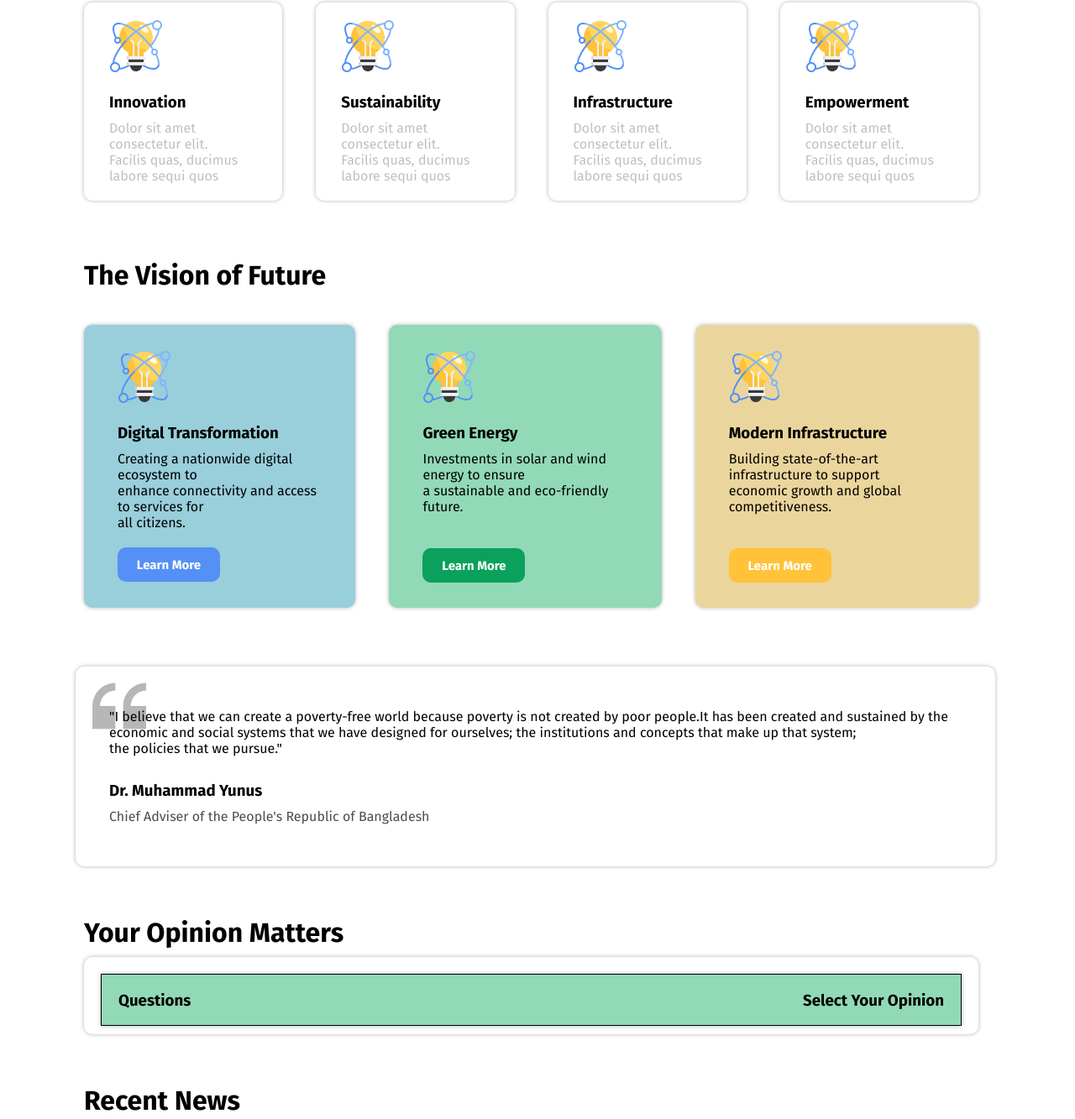
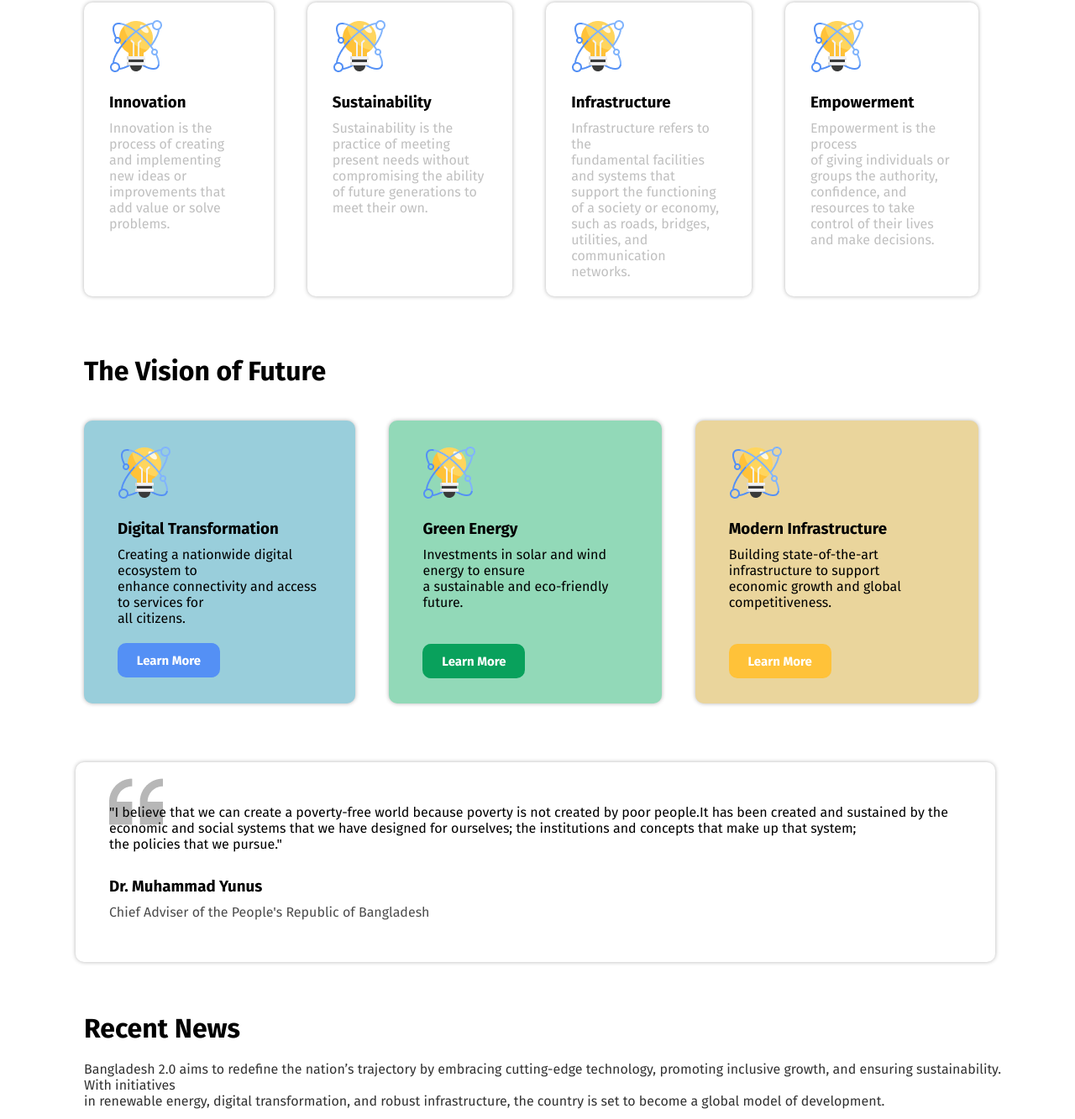
Before and after one commit to Shashuvo/Bangladesh-2.0, a plain HTML site: page index.html in a window 1280 px wide. Shown: the part 834-2167 px from the top of the page at 84% size. Drawn offline with Linux system fonts and the light colour scheme.

Commit message:
sixth commit

```diff
--- a/index.html
+++ b/index.html
@@ -3,7 +3,7 @@
 
 <head>
     <meta charset="UTF-8">
-    <meta name="viewport" content="width=device-width, initial-scale=1.0">
+    <meta name="New Bangladesh 2.0" content="width=device-width, initial-scale=1.0">
     <title>New Bangladesh 2.0</title>
     <link rel="stylesheet" href="style.css">
     <link rel="preconnect" href="https://fonts.googleapis.com">
@@ -43,22 +43,22 @@
                 <div class="innovation bgc">
                     <img src="assets/card-icon.png" alt="No Image">
                     <h3>Innovation</h3>
-                    <P>Dolor sit amet consectetur elit.<br> Facilis quas, ducimus labore sequi quos </P>
+                    <P>Innovation is the process of creating and implementing new ideas or improvements that add value or solve problems.</P>
                 </div>
                 <div class="Sustainability bgc">
                     <img src="assets/card-icon.png" alt="No Image">
                     <h3>Sustainability</h3>
-                    <P>Dolor sit amet consectetur elit.<br> Facilis quas, ducimus labore sequi quos </P>
+                    <P>Sustainability is the practice of meeting present needs without compromising the ability of future generations to meet their own. </P>
                 </div>
                 <div class="Infrastructure bgc">
                     <img src="assets/card-icon.png" alt="No Image">
                     <h3>Infrastructure</h3>
-                    <P>Dolor sit amet consectetur elit.<br> Facilis quas, ducimus labore sequi quos </P>
+                    <P>Infrastructure refers to the <br>fundamental facilities <br> and systems that support the functioning of a society or economy, such as roads, bridges, utilities, and communication networks. </P>
                 </div>
                 <div class="Empowerment bgc">
                     <img src="assets/card-icon.png" alt="No Image">
                     <h3>Empowerment</h3>
-                    <P>Dolor sit amet consectetur elit.<br> Facilis quas, ducimus labore sequi quos </P>
+                    <P>Empowerment is the process <br>of giving individuals or groups the authority, confidence, and resources to take control of their lives and make decisions.</P>
                 </div>
             </div>
         </div>
@@ -98,16 +98,6 @@
             </div>
         </div>
 
-        <!-- Opinion -->
-        <div class="opinion">
-            <h1>Your Opinion Matters</h1>
-            <div class="opinion-box">
-                <div class="particulars">
-                    <h3>Questions</h3>
-                    <h3>Select Your Opinion</h3>
-                </div>
-            </div>
-        </div>
 
         <!-- Recent news -->
         <div class="recent-news">
--- a/style.css
+++ b/style.css
@@ -127,7 +127,7 @@
     content: url(assets/quote-bg.png);
     position: absolute;
     top: 15px;
-    left: 20px;
+    left: 40px;
     width: 50px;
     height: auto;
 }
@@ -138,34 +138,6 @@
 }
 .quote #tag{
     opacity: 70%;
-}
-
-/* opinion */
-
-.opinion{
-    margin-top: 60px;
-    margin-left: 40px;
-    margin-right: 55px;
-}
-
-.opinion-box{
-    display: flex;
-    justify-content: space-between;
-    flex-direction: column;
-    box-shadow: 0 0 5px rgba(0, 0, 0, 0.3);
-    border-radius: 10px;
-}
-.particulars{
-    display: flex;
-    justify-content: space-between;
-    box-shadow: 0 0 5px rgba(0, 0, 0, 0.3);
-    background-color: #92d9b8;
-    border: 1px solid black;
-    height: 60px;
-    margin-top: 20px;
-}
-.particulars h3{
-    padding-top: 10px;
 }
 
 /* Vision of future */
```
